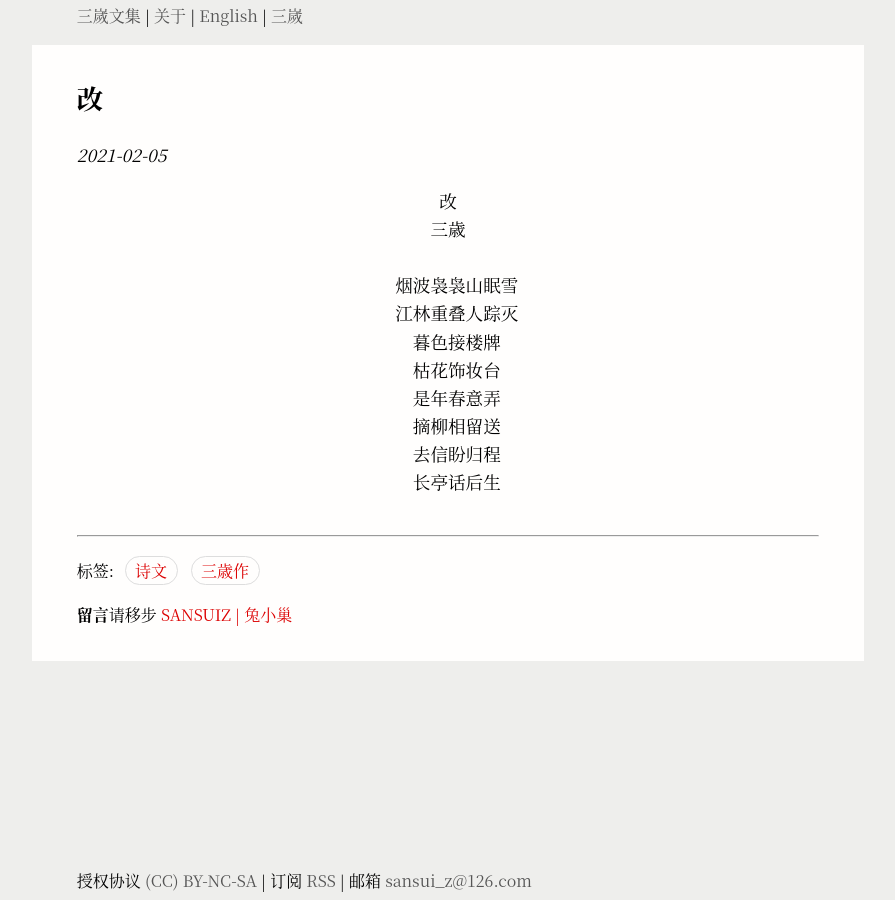
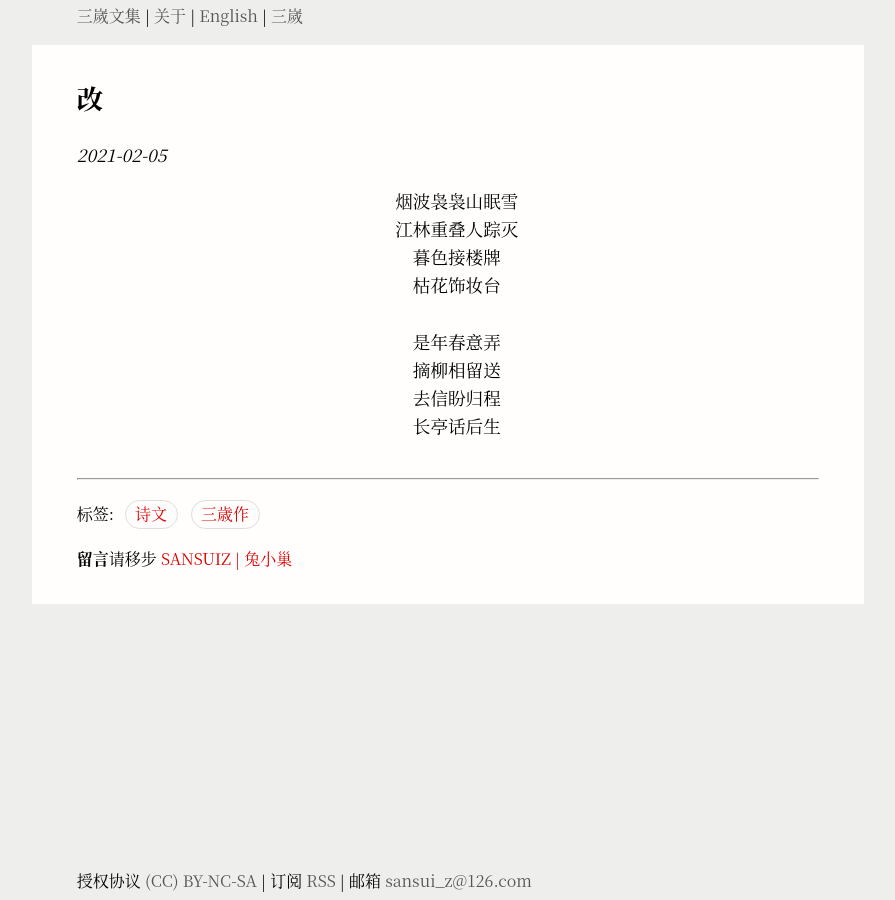
Before and after one commit to Sansuiz/wenji, a Jekyll site: the page built from _posts/2021-02-05-gai.md, in a window 1280 px wide. Shown: the whole page, without its empty margins (192-1087 px from the left). Built offline with Jekyll 4.4.1, drawn with Linux system fonts in a browser that asks for light colours; comment, search, counter and statistics services are not loaded.

Commit message:
Update 2021-02-05-gai.md

```diff
--- a/_posts/2021-02-05-gai.md
+++ b/_posts/2021-02-05-gai.md
@@ -7,15 +7,11 @@ tags: 诗文 三歳作
 ---
 
 <center>
-改<br>
-三歳<br>
-<br>
-
 &emsp;烟波袅袅山眠雪<br>
 &emsp;江林重叠人踪灭<br>
 &emsp;暮色接楼牌<br>
 &emsp;枯花饰妆台<br>
-
+<br>
 &emsp;是年春意弄<br>
 &emsp;摘柳相留送<br>
 &emsp;去信盼归程<br>
```
